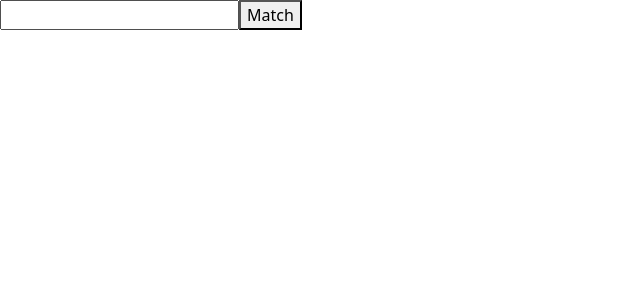
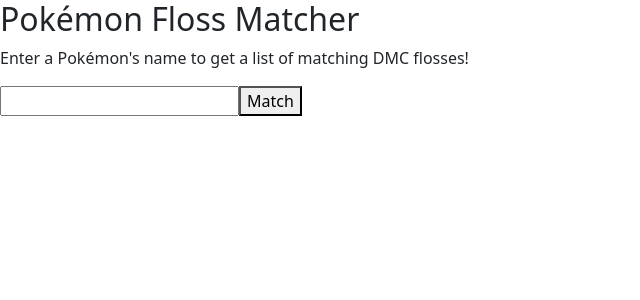
Before and after one commit to ctalb/poke-color-matcher, a React app in the folder frontend/: page / in a window 1280 px wide. Shown: the top 300 px of the page, without its empty margins (0-640 px from the left). Built offline with nearby package versions, Linux system fonts and the light colour scheme; the HTML template or start-up script is replaced by a standard one.

Commit message:
Add title and description to `SearchPanel`, adjust error message styling in `ResultsPanel`.

```diff
--- a/frontend/src/components/ResultsPanel.tsx
+++ b/frontend/src/components/ResultsPanel.tsx
@@ -29,7 +29,7 @@
 
     return (
         <>
-            <h2>{isError && "Pokémon does not exist! Please check your spelling and try again."}</h2>
+            <h3>{isError && "Pokémon does not exist! Please check your spelling and try again."}</h3>
             {matchResult &&
                 <img src={`${BASE_URL}/${matchResult.imagePath}`} alt={matchResult.name} />}
 
--- a/frontend/src/components/SearchPanel.tsx
+++ b/frontend/src/components/SearchPanel.tsx
@@ -9,6 +9,8 @@
 
     return (
         <>
+            <h2>Pokémon Floss Matcher</h2>
+            <p>Enter a Pokémon's name to get a list of matching DMC flosses!</p>
             <input
                 type="text"
                 value={pokemon}
```
